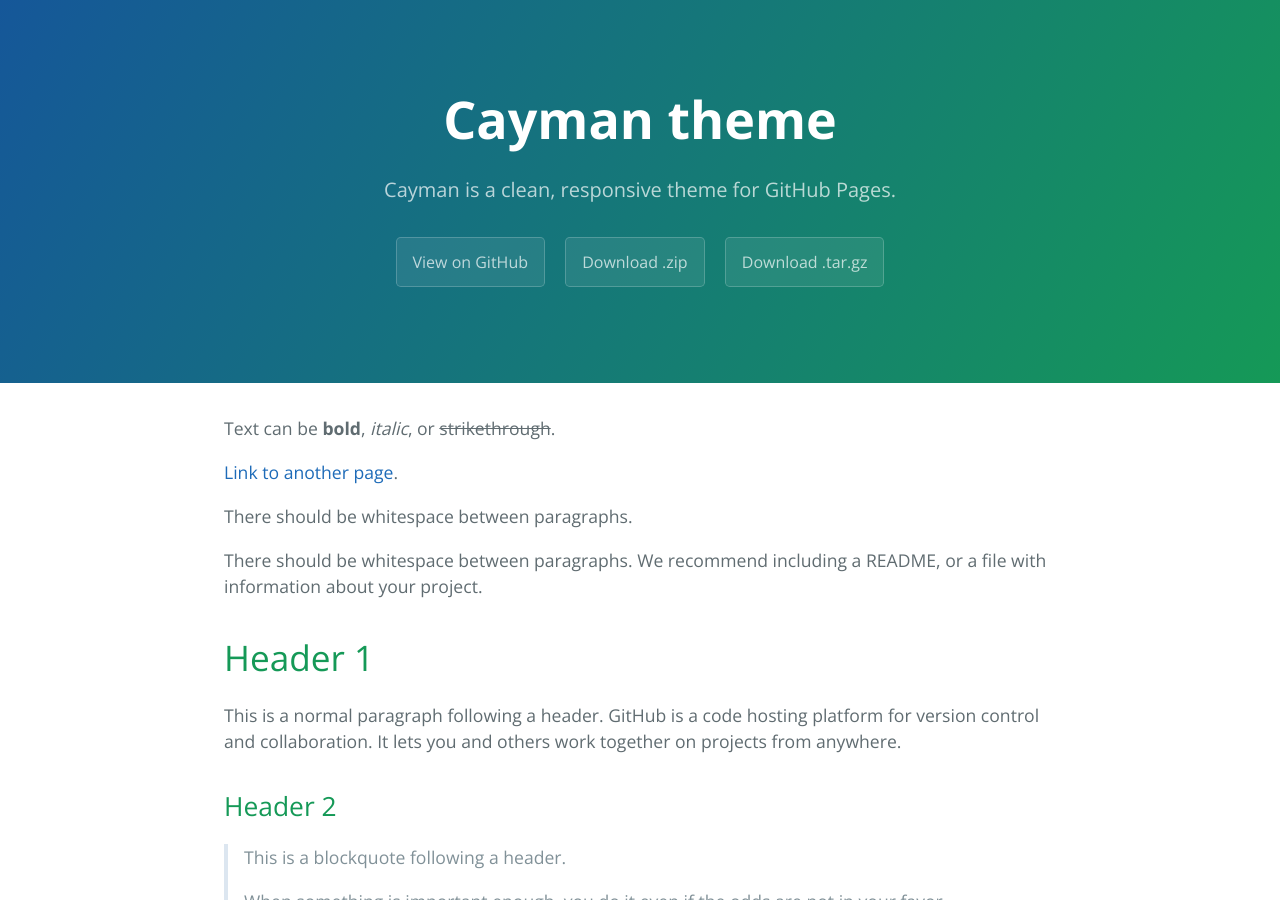
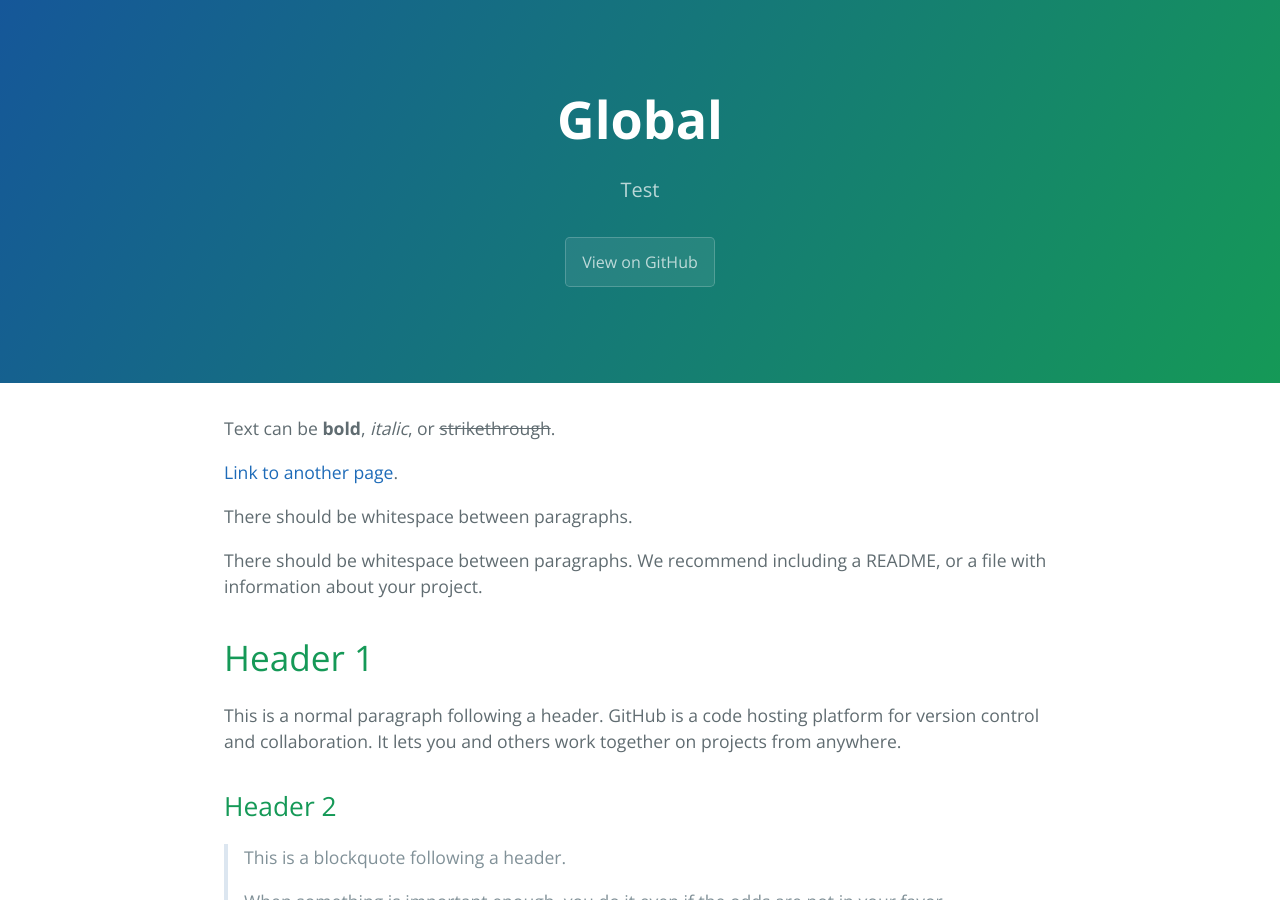
Before and after one commit to discordedd/global, a Jekyll site: the page built from index.md, in a window 1280 px wide and 900 px high. Built offline with Jekyll 4.4.1, drawn with Linux system fonts in a browser that asks for light colours.

Commit message:
Update _config.yml

```diff
--- a/_config.yml
+++ b/_config.yml
@@ -1,5 +1,5 @@
-title: Cayman theme
-description: Cayman is a clean, responsive theme for GitHub Pages.
-show_downloads: true
+title: Global
+description: Test
+show_downloads: false
 google_analytics:
 theme: jekyll-theme-cayman
```
